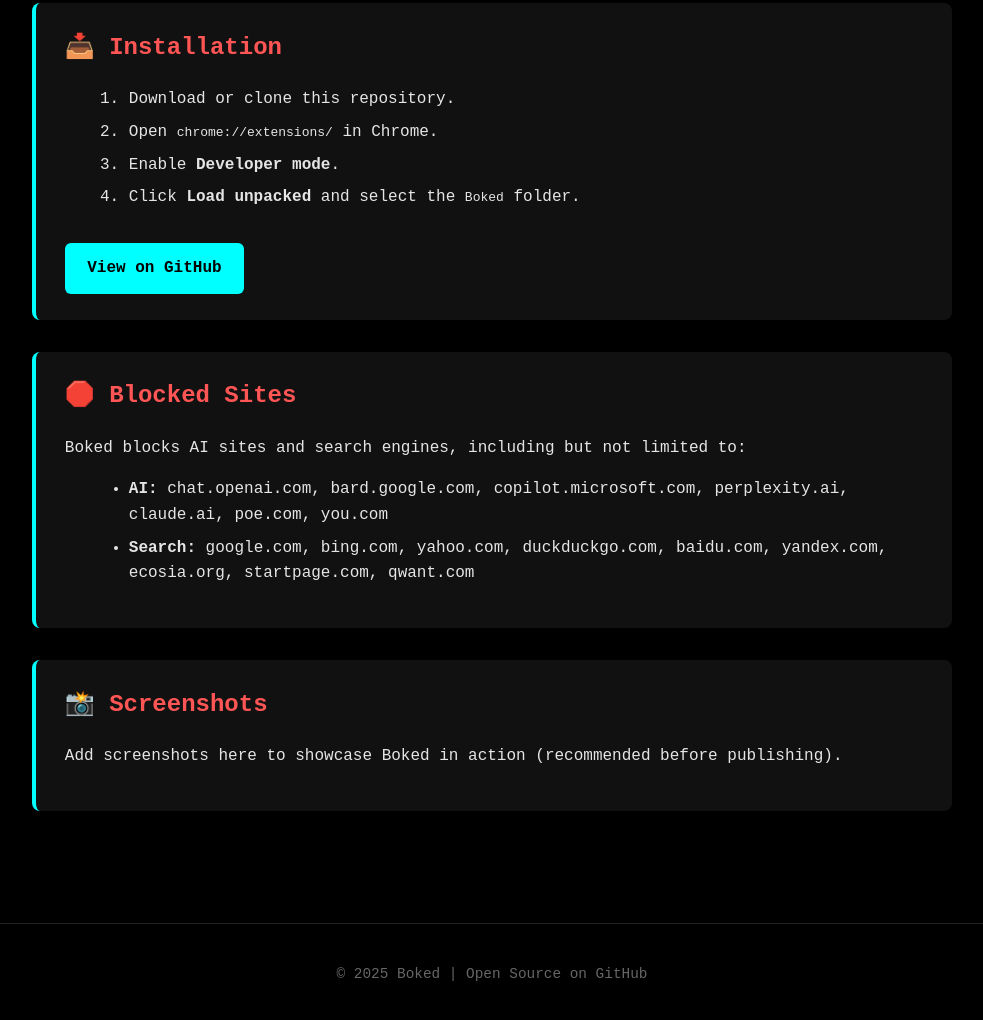
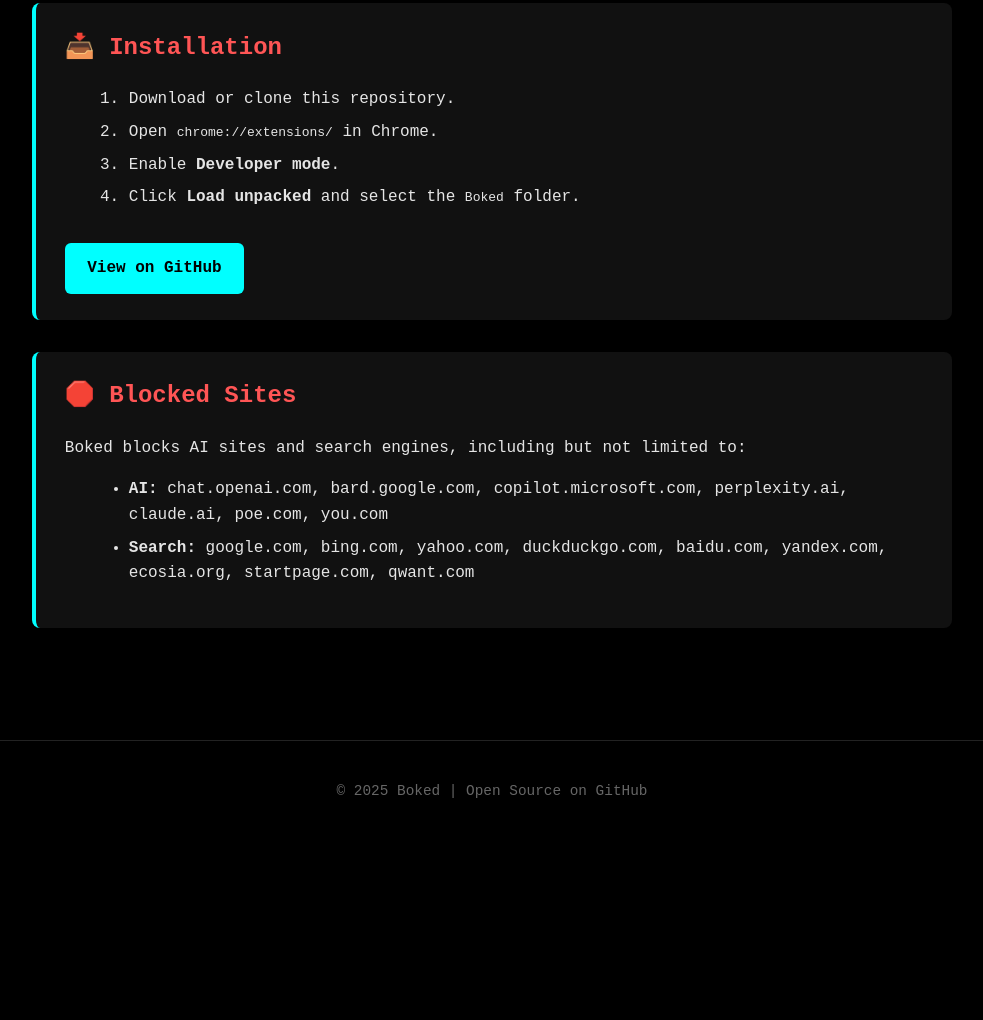
Before and after one commit to Shrujal00/Boked-web, a plain HTML site: page index.html in a window 1280 px wide. Shown: the part 576-1596 px from the top of the page, without its empty margins (148-1131 px from the left). After the commit the page ends 1417 px from the top, so only its background shows below. Drawn offline with Linux system fonts and the light colour scheme.

Commit message:
Remove screenshots section from index.html
Removed the screenshots section from the main content.

```diff
--- a/index.html
+++ b/index.html
@@ -180,10 +180,6 @@
       </ul>
     </section>
 
-    <section class="card">
-      <h2>📸 Screenshots</h2>
-      <p>Add screenshots here to showcase Boked in action (recommended before publishing).</p>
-    </section>
   </main>
 
   <footer>
```
